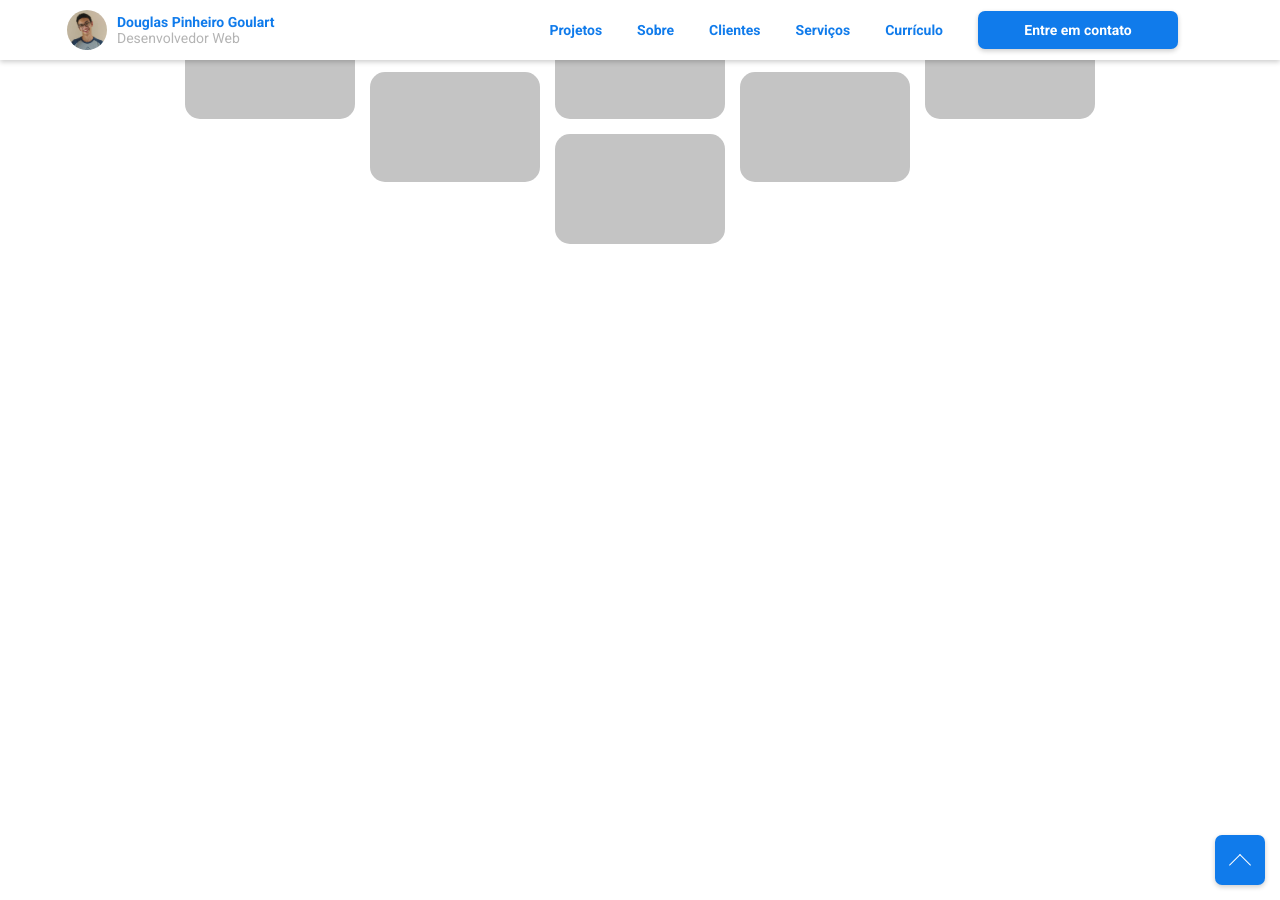
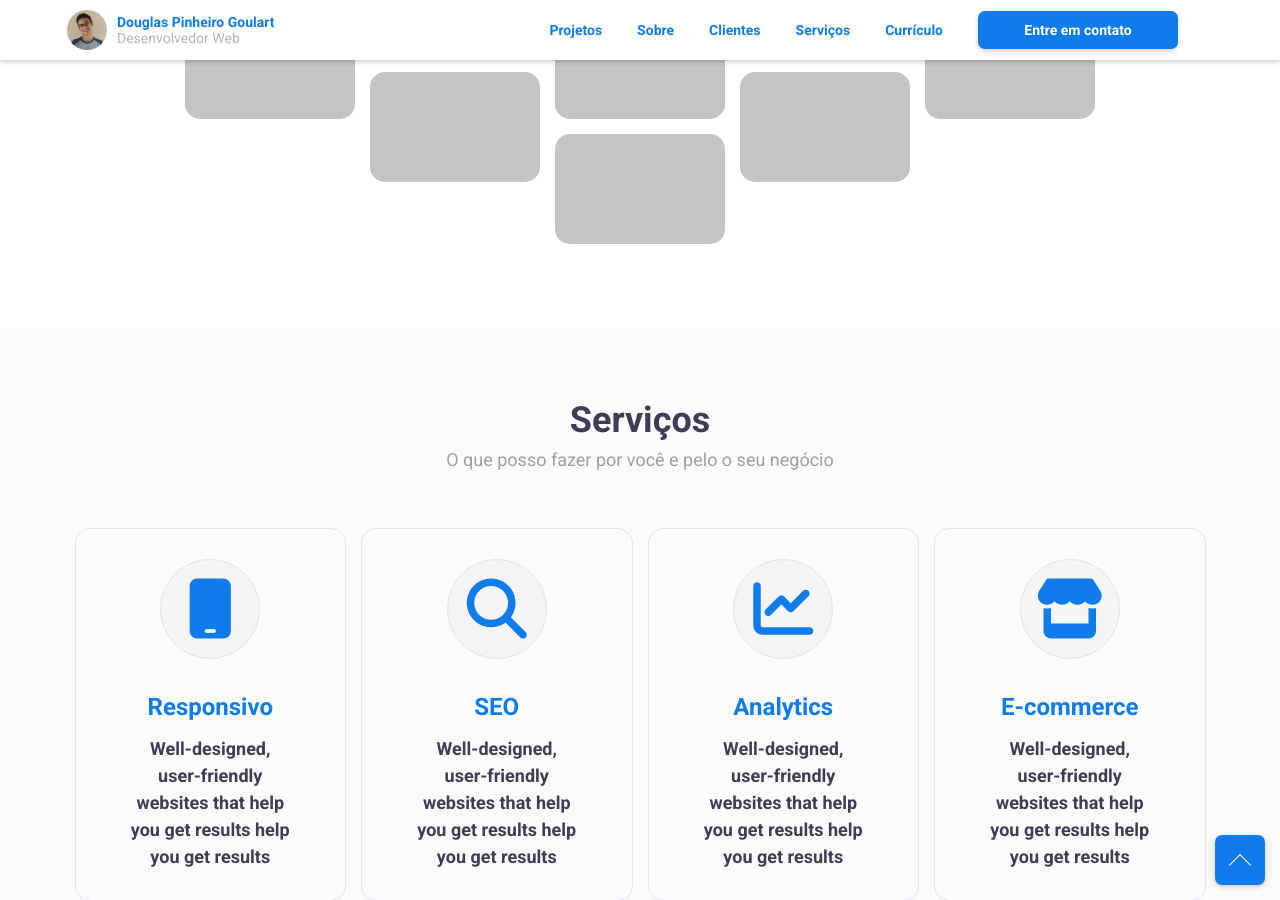
Before and after one commit to doougui/portfolio, a Jekyll site: the page built from index.html, in a window 1280 px wide and 900 px high, scrolled down 2918 px. Built offline with Jekyll 4.4.1, drawn with Linux system fonts in a browser that asks for light colours; nearby versions of some CDN libraries.

Commit message:
Adding services section

```diff
--- a/_sass/abstracts/_variables.scss
+++ b/_sass/abstracts/_variables.scss
@@ -4,7 +4,7 @@
 $color-primary: #107BEB;
 $color-secondary: #3F3D56;
 
-$color-gray-lightest: #F9F9F9;
+$color-gray-lightest: #FBFBFB;
 $color-gray-lighter: #F5F5F5;
 $color-gray-light: #e3e2ef;
 $color-gray: #B4B4B4;
--- a/_sass/base/_typography.scss
+++ b/_sass/base/_typography.scss
@@ -39,3 +39,10 @@ body {
     font-size: $default-font-size;
   }
 }
+
+.heading-tertiary {
+  text-align: center;
+  color: $color-primary;
+  font-size: $big-font-size;
+  font-weight: 700;
+}
--- /dev/null
+++ b/_sass/components/_service.scss
@@ -0,0 +1,36 @@
+.service {
+  flex: 1 0 20rem;
+  min-width: 20rem;
+  border: .1rem solid $color-gray-light;
+  margin: .75rem;
+  border-radius: $project-radius;
+  display: flex;
+  align-items: center;
+  flex-direction: column;
+
+  &__icon {
+    text-align: center;
+    width: 10rem;
+    height: 10rem;
+    border-radius: 50%;
+    background-color: $color-gray-lighter;
+    border: .1rem solid $color-gray-light;
+    display: flex;
+    justify-content: center;
+    align-items: center;
+    margin: 3rem;
+
+    i {
+      font-size: 6rem;
+      color: $color-primary;
+    }
+  }
+
+  &__description {
+    text-align: center;
+    max-width: 60%;
+    font-weight: 700;
+    display: block;
+    margin: 1rem auto 3rem auto;
+  }
+}
--- a/_sass/main.scss
+++ b/_sass/main.scss
@@ -14,6 +14,7 @@
 @import "components/project";
 @import "components/about";
 @import "components/client";
+@import "components/service";
 
 @import "layout/navigation";
 @import "layout/header";
--- a/_sass/pages/_home.scss
+++ b/_sass/pages/_home.scss
@@ -32,5 +32,18 @@
     display: flex;
     justify-content: center;
     align-items: center;
+    flex-wrap: wrap;
   }
 }
+
+.services-section {
+  background-color: $color-gray-lightest;
+  padding: 2rem 0 8rem 0;
+}
+
+.services {
+  &__container {
+    display: flex;
+    flex-wrap: wrap;
+  }
+}
--- a/index.html
+++ b/index.html
@@ -91,3 +91,63 @@
         </div>
     </div>
 </section>
+
+<section class="services-section" id="services">
+    <div class="subtitle">
+        <h2 class="heading-secondary">Serviços</h2>
+        <p class="subtitle__description">O que posso fazer por você e pelo o seu negócio</p>
+    </div>
+
+    <div class="services">
+        <div class="services__container">
+            <div class="service">
+                <div class="service__icon">
+                    <i class="fas fa-mobile"></i>
+                </div>
+
+                <div class="paragraph service__info">
+                    <h3 class="heading-tertiary">Responsivo</h3>
+                    <div class="paragraph service__description">
+                        Well-designed, user-friendly websites that help you get results help you get results
+                    </div>
+                </div>
+            </div>
+            <div class="service">
+                <div class="service__icon">
+                    <i class="fas fa-search"></i>
+                </div>
+
+                <div class="paragraph service__info">
+                    <h3 class="heading-tertiary">SEO</h3>
+                    <div class="paragraph service__description">
+                        Well-designed, user-friendly websites that help you get results help you get results
+                    </div>
+                </div>
+            </div>
+            <div class="service">
+                <div class="service__icon">
+                    <i class="fas fa-chart-line"></i>
+                </div>
+
+                <div class="paragraph service__info">
+                    <h3 class="heading-tertiary">Analytics</h3>
+                    <div class="paragraph service__description">
+                        Well-designed, user-friendly websites that help you get results help you get results
+                    </div>
+                </div>
+            </div>
+            <div class="service">
+                <div class="service__icon">
+                    <i class="fas fa-store"></i>
+                </div>
+
+                <div class="paragraph service__info">
+                    <h3 class="heading-tertiary">E-commerce</h3>
+                    <div class="paragraph service__description">
+                        Well-designed, user-friendly websites that help you get results help you get results
+                    </div>
+                </div>
+            </div>
+        </div>
+    </div>
+</section>
```
